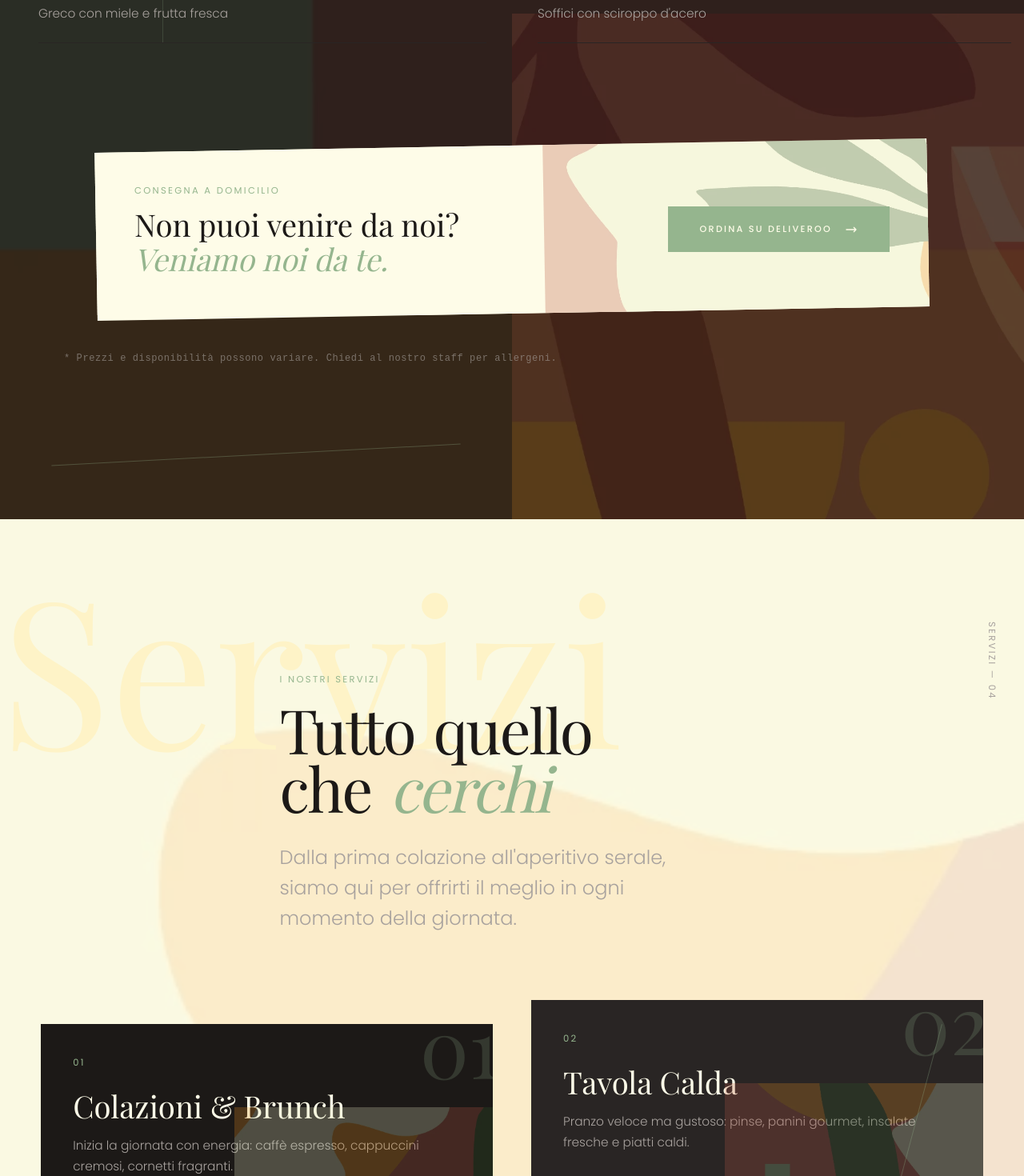
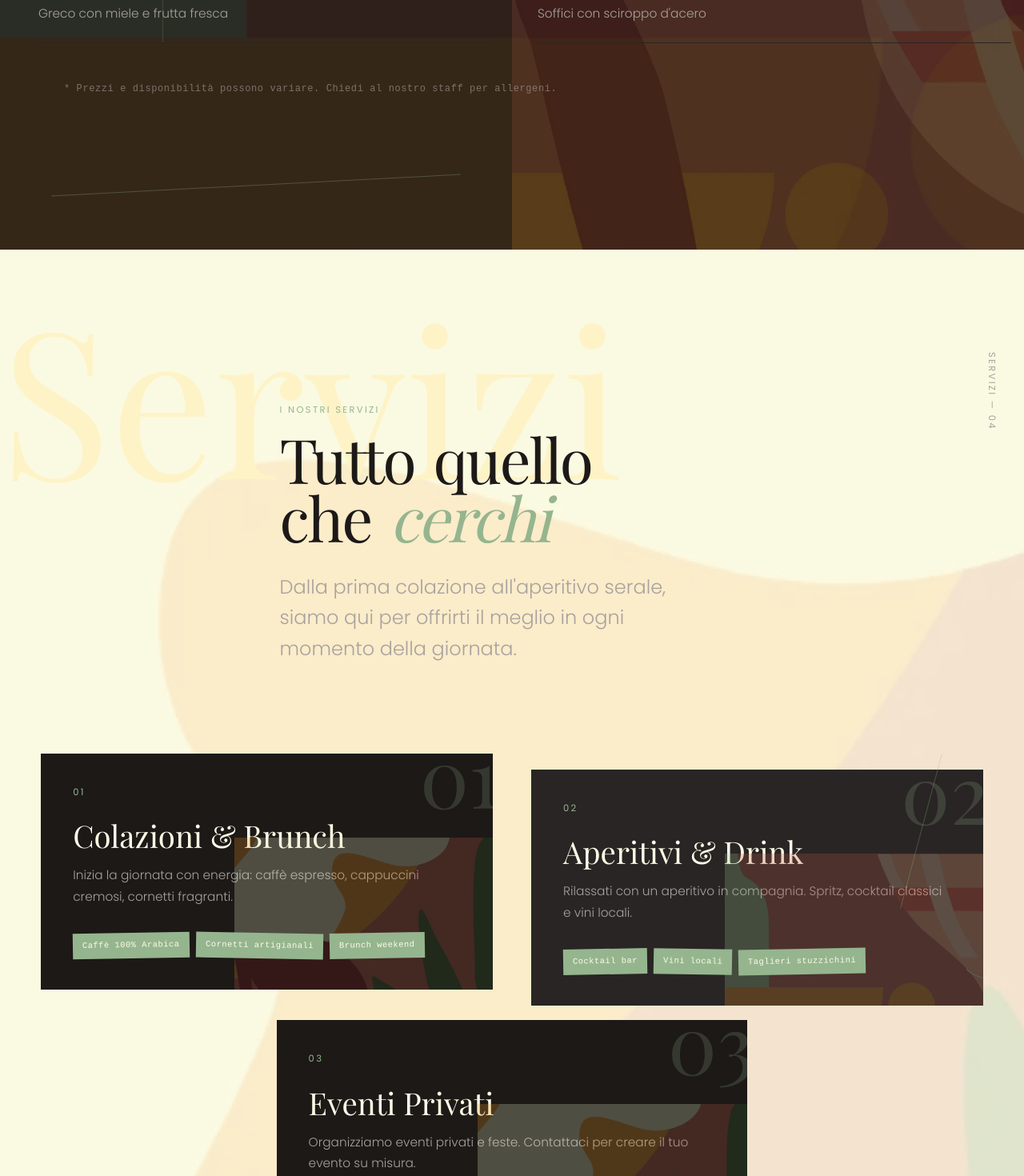
Before and after one commit to webwiseitalia/caffedelcorso, a React (Vite) app: page / in a window 1280 px wide. Shown: the part 4800-6270 px from the top of the page at 80% size. Built offline with nearby package versions, Linux system fonts and the light colour scheme.

Commit message:
[WEBWISE-STUDIO] Updates

```diff
--- a/src/components/Menu.jsx
+++ b/src/components/Menu.jsx
@@ -375,80 +375,6 @@ export default function Menu() {
           </div>
         </div>
 
-        {/* Delivery CTA - Posizionato asimmetricamente */}
-        <div className="mt-24 md:mt-32 grid grid-cols-12">
-          <div className="col-span-12 md:col-span-10 md:col-start-2">
-            <div
-              className="relative p-8 md:p-12 overflow-hidden"
-              style={{
-                background: 'var(--color-bg-cream)',
-                transform: 'rotate(-1deg)',
-              }}
-            >
-              {/* Sfondo decorativo card */}
-              <div
-                className="absolute -top-10 -right-10 w-[50%] h-[120%] pointer-events-none"
-                style={{
-                  backgroundImage: `url(${sfondo5})`,
-                  backgroundSize: 'cover',
-                  backgroundPosition: 'center',
-                  opacity: 0.3,
-                }}
-              />
-              <div
-                className="absolute inset-0"
-                style={{
-                  background: 'var(--color-bg-cream)',
-                  transform: 'rotate(1deg) scale(1.02)',
-                  zIndex: -1,
-                }}
-              />
-
-              <div className="relative grid md:grid-cols-2 gap-8 items-center" style={{ transform: 'rotate(1deg)' }}>
-                <div>
-                  <p
-                    className="text-small mb-3"
-                    style={{ color: 'var(--color-rust)' }}
-                  >
-                    Consegna a domicilio
-                  </p>
-                  <h3
-                    className="text-headline"
-                    style={{ color: 'var(--color-text-dark)' }}
-                  >
-                    Non puoi venire da noi?
-                    <br />
-                    <em style={{ color: 'var(--color-rust)' }}>Veniamo noi da te.</em>
-                  </h3>
-                </div>
-
-                <div className="flex justify-start md:justify-end">
-                  <a
-                    href="https://deliveroo.it"
-                    target="_blank"
-                    rel="noopener noreferrer"
-                    className="btn-primary"
-                  >
-                    <span>Ordina su Deliveroo</span>
-                    <svg
-                      className="w-4 h-4"
-                      fill="none"
-                      stroke="currentColor"
-                      viewBox="0 0 24 24"
-                    >
-                      <path
-                        strokeLinecap="round"
-                        strokeLinejoin="round"
-                        strokeWidth={2}
-                        d="M17 8l4 4m0 0l-4 4m4-4H3"
-                      />
-                    </svg>
-                  </a>
-                </div>
-              </div>
-            </div>
-          </div>
-        </div>
 
         {/* Note */}
         <p
--- a/src/components/Services.jsx
+++ b/src/components/Services.jsx
@@ -34,15 +34,6 @@ export default function Services() {
     },
     {
       number: '02',
-      title: 'Tavola Calda',
-      description:
-        'Pranzo veloce ma gustoso: pinse, panini gourmet, insalate fresche e piatti caldi.',
-      features: ['Piatti del giorno', 'Pinse artigianali', 'Insalate fresche'],
-      offset: { x: 20, y: -30, rotate: 1 },
-      bgImage: sfondo6,
-    },
-    {
-      number: '03',
       title: 'Aperitivi & Drink',
       description:
         'Rilassati con un aperitivo in compagnia. Spritz, cocktail classici e vini locali.',
@@ -51,7 +42,7 @@ export default function Services() {
       bgImage: sfondo4,
     },
     {
-      number: '04',
+      number: '03',
       title: 'Eventi Privati',
       description:
         'Organizziamo eventi privati e feste. Contattaci per creare il tuo evento su misura.',
@@ -262,12 +253,14 @@ export default function Services() {
           {services.map((service, index) => {
             const CardWrapper = service.link ? Link : 'div'
             const cardProps = service.link ? { to: service.link } : {}
+            // Centra l'ultima card se è dispari (terza card)
+            const isLastAndOdd = index === services.length - 1 && services.length % 2 === 1
 
             return (
               <CardWrapper
                 key={index}
                 {...cardProps}
-                className={`service-card group relative block ${service.link ? 'cursor-pointer' : ''}`}
+                className={`service-card group relative block ${service.link ? 'cursor-pointer' : ''} ${isLastAndOdd ? 'md:col-span-2 md:max-w-[50%] md:mx-auto' : ''}`}
                 style={{
                   '--offset-x': `${service.offset.x}px`,
                   '--offset-y': `${service.offset.y}px`,
--- a/src/pages/ColazioniBrunch.jsx
+++ b/src/pages/ColazioniBrunch.jsx
@@ -17,6 +17,7 @@ import colazioneDolce from '../assets/new/new-7.webp'
 import brunchBrindisi from '../assets/new/new-10.webp'
 import pancakeFrutta from '../assets/new/new-11.webp'
 import verandaRelax from '../assets/new/new-12.webp'
+import heroColazione from '../assets/foto/foto-10.webp'
 
 // Sfondo decorativo
 import sfondoBrunch from '../assets/sfondi/sfondi-4.webp'
@@ -251,8 +252,8 @@ export default function ColazioniBrunch() {
                 style={{ aspectRatio: '4/3', transform: 'rotate(2deg)' }}
               >
                 <img
-                  src={brunchBrindisi}
-                  alt="Brunch con amiche al Caffè del Corso"
+                  src={heroColazione}
+                  alt="Colazione al Caffè del Corso"
                   className="w-full h-full object-cover"
                 />
               </div>
@@ -261,25 +262,9 @@ export default function ColazioniBrunch() {
         </div>
       </header>
 
-      {/* Storytelling Section - La Filosofia */}
+      {/* Storytelling Section */}
       <section ref={storytellingRef} className="py-20 md:py-32" style={{ background: 'var(--color-bg-cream)' }}>
         <div className="container-wide px-6">
-          {/* Intro */}
-          <div className="story-block max-w-3xl mx-auto text-center mb-20 md:mb-32">
-            <p className="text-small mb-4" style={{ color: 'var(--color-rust)' }}>
-              La nostra filosofia
-            </p>
-            <h2 className="text-headline mb-6" style={{ color: 'var(--color-text-dark)' }}>
-              Ogni mattina merita{' '}
-              <em style={{ color: 'var(--color-rust)' }}>attenzione</em>
-            </h2>
-            <p className="text-body-xl" style={{ color: 'var(--color-text-muted)' }}>
-              Non crediamo nella colazione frettolosa. Crediamo nel piacere di sedersi,
-              assaporare un buon caffè, gustare un cornetto appena sfornato.
-              Crediamo che i momenti migliori nascano quando ci si prende il tempo giusto.
-            </p>
-          </div>
-
           {/* Blocco 1 - La Colazione Italiana */}
           <div className="story-block grid grid-cols-12 gap-6 md:gap-12 items-center mb-20 md:mb-32">
             <div className="col-span-12 md:col-span-6 order-2 md:order-1">
--- a/src/pages/EventiPrivati.jsx
+++ b/src/pages/EventiPrivati.jsx
@@ -15,6 +15,7 @@ import foto8 from '../assets/foto/foto-8.webp'
 import foto10 from '../assets/foto/foto-10.webp'
 import foto14 from '../assets/foto/foto-14.webp'
 import foto18 from '../assets/foto/foto-18.webp'
+import pancakeFrutta from '../assets/new/new-11.webp'
 import eventoBirthday from '../assets/new/new-9.webp'
 import eventoLaurea from '../assets/new/new-6.webp'
 import eventoParty from '../assets/new/new-1.webp'
@@ -159,7 +160,7 @@ export default function EventiPrivati() {
       ],
       price: '15€ a persona',
       note: 'Minimo 5 persone',
-      image: foto14,
+      image: pancakeFrutta,
     },
   ]
 
```
Also changed, not shown: 5 other files (tests, documents, lock files or other folders).
